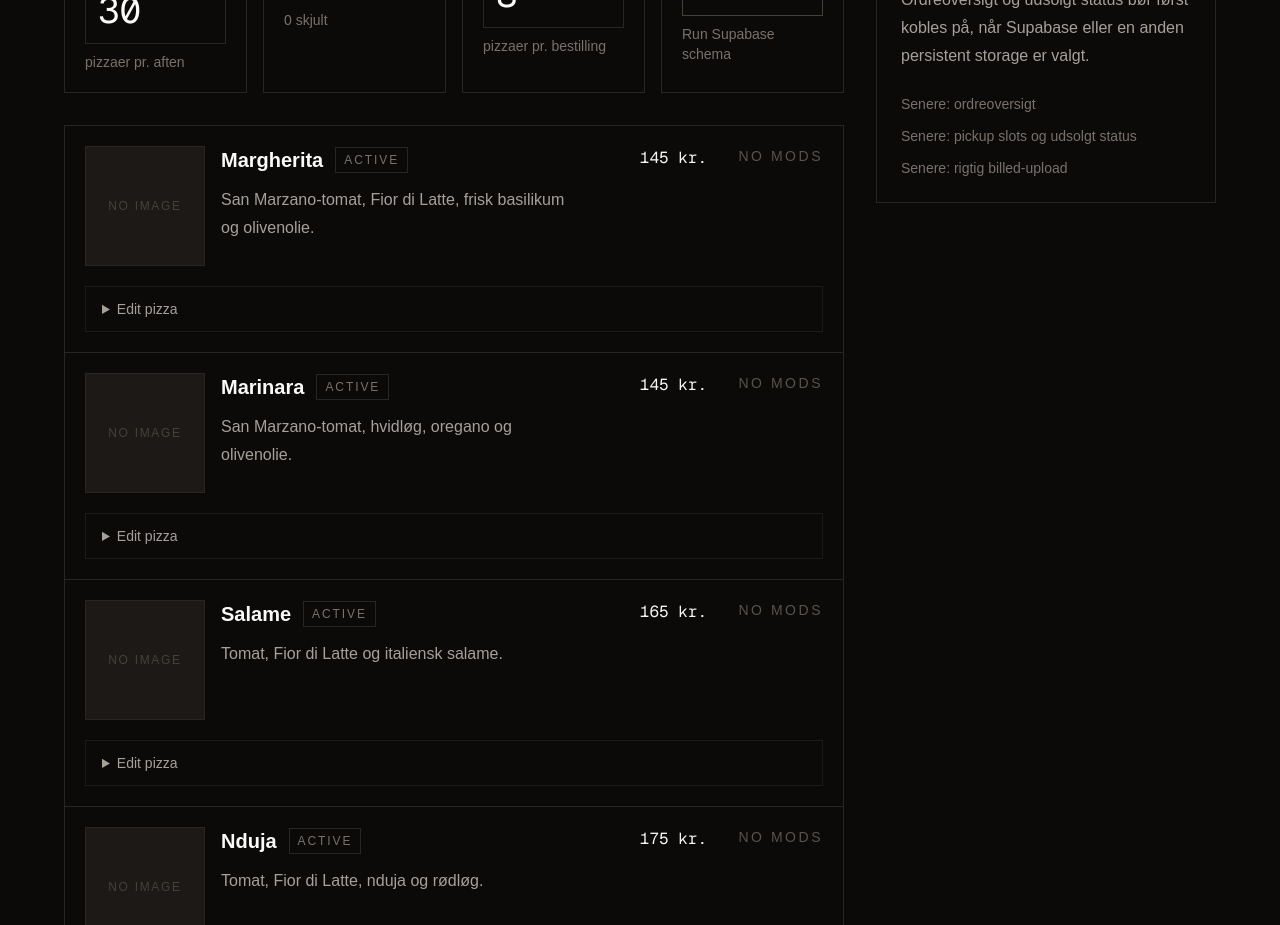
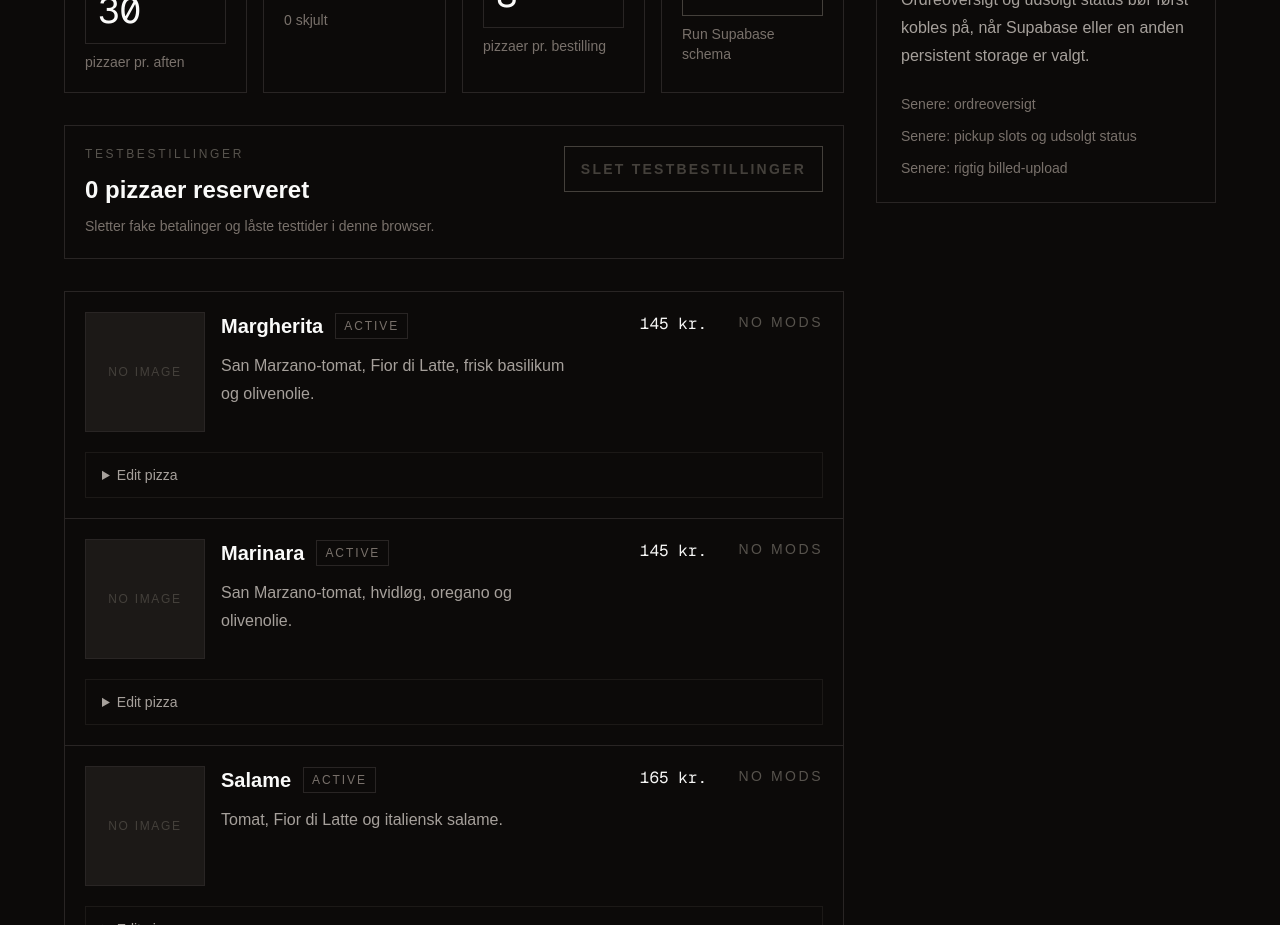
Before and after one commit to dkcsn/soegaards-pizza, a Next.js app: page /admin in a window 1280 px wide. Shown: the part 940-1865 px from the top of the page. Built offline with nearby package versions, Linux system fonts and the light colour scheme; no server answers; the database is empty.

Commit message:
Add admin clear test orders control

```diff
--- a/app/admin/AdminClient.tsx
+++ b/app/admin/AdminClient.tsx
@@ -1,6 +1,12 @@
 "use client";
 
-import { useEffect, useMemo, useState } from "react";
+import { useEffect, useMemo, useState, useSyncExternalStore } from "react";
+import {
+  clearFakeOrders,
+  getFakeOrdersServerSnapshot,
+  getFakeOrdersSnapshot,
+  subscribeToFakeOrders,
+} from "@/app/lib/fake-orders";
 import { formatPrice, type Pizza } from "@/app/lib/menu";
 import { DEFAULT_ADMIN_SETTINGS } from "@/app/lib/admin-settings";
 import {
@@ -31,7 +37,17 @@ export function AdminClient({ pizzas }: AdminClientProps) {
   );
   const [editablePizzas, setEditablePizzas] = useState(pizzas);
   const [status, setStatus] = useState("Config fallback");
+  const [isConfirmingClearOrders, setIsConfirmingClearOrders] = useState(false);
+  const orders = useSyncExternalStore(
+    subscribeToFakeOrders,
+    getFakeOrdersSnapshot,
+    getFakeOrdersServerSnapshot,
+  );
   const activePizzaCount = editablePizzas.filter((pizza) => pizza.active).length;
+  const orderedPizzaCount = orders.reduce(
+    (sum, order) => sum + order.pizzaCount,
+    0,
+  );
   const sortOrderByPizzaId = useMemo(
     () =>
       new Map(
@@ -126,6 +142,11 @@ export function AdminClient({ pizzas }: AdminClientProps) {
     void updateSupabaseMaxOrderPizzas(nextValue);
   }
 
+  function clearTestOrders() {
+    clearFakeOrders();
+    setIsConfirmingClearOrders(false);
+  }
+
   return (
     <div className="grid gap-8">
       <section className="grid gap-4 md:grid-cols-4">
@@ -187,6 +208,50 @@ export function AdminClient({ pizzas }: AdminClientProps) {
           <p className="mt-2 text-sm text-stone-500">
             {status}
           </p>
+        </div>
+      </section>
+
+      <section className="border border-stone-800 p-5">
+        <div className="flex flex-col gap-5 md:flex-row md:items-start md:justify-between">
+          <div>
+            <p className="text-xs uppercase tracking-[0.22em] text-stone-600">
+              Testbestillinger
+            </p>
+            <p className="mt-3 text-2xl font-semibold text-stone-50">
+              {orderedPizzaCount} pizzaer reserveret
+            </p>
+            <p className="mt-2 text-sm leading-6 text-stone-500">
+              Sletter fake betalinger og låste testtider i denne browser.
+            </p>
+          </div>
+
+          {!isConfirmingClearOrders ? (
+            <button
+              type="button"
+              disabled={orders.length === 0}
+              onClick={() => setIsConfirmingClearOrders(true)}
+              className="border border-stone-700 px-4 py-3 text-sm font-semibold uppercase tracking-[0.16em] text-stone-300 transition hover:border-stone-400 hover:text-stone-50 disabled:cursor-not-allowed disabled:text-stone-700"
+            >
+              Slet testbestillinger
+            </button>
+          ) : (
+            <div className="grid gap-3 sm:grid-cols-2">
+              <button
+                type="button"
+                onClick={() => setIsConfirmingClearOrders(false)}
+                className="border border-stone-800 px-4 py-3 text-sm font-semibold uppercase tracking-[0.16em] text-stone-400 transition hover:border-stone-500 hover:text-stone-100"
+              >
+                Annuller
+              </button>
+              <button
+                type="button"
+                onClick={clearTestOrders}
+                className="border border-stone-200 bg-stone-100 px-4 py-3 text-sm font-semibold uppercase tracking-[0.16em] text-stone-950 transition hover:bg-stone-300"
+              >
+                Bekræft sletning
+              </button>
+            </div>
+          )}
         </div>
       </section>
 
--- a/app/lib/fake-orders.ts
+++ b/app/lib/fake-orders.ts
@@ -108,3 +108,7 @@ export function writeFakeOrders(orders: FakeOrder[]) {
 export function addFakeOrder(order: FakeOrder) {
   writeFakeOrders([...readFakeOrders(), order]);
 }
+
+export function clearFakeOrders() {
+  writeFakeOrders([]);
+}
--- a/app/menu/MenuClient.tsx
+++ b/app/menu/MenuClient.tsx
@@ -5,12 +5,10 @@ import { useRouter } from "next/navigation";
 import {
   DAILY_PIZZA_CAPACITY,
   DEFAULT_MAX_ORDER_PIZZAS,
-  PIZZA_CAPACITY_MINUTES,
   areLateSlotsReleasedForCapacity,
   canReservePickupSlot,
   generatePickupSlotsWithDynamicCapacity,
   generateStandardPickupSlots,
-  getCapacityMinutes,
   getReservedPizzaCount,
   type PickupSlot,
 } from "@/app/lib/booking";
@@ -413,11 +411,6 @@ export function MenuClient({ pizzas, nowIso }: MenuClientProps) {
               })}
             </div>
 
-            <p className="mt-3 text-sm leading-6 text-stone-500">
-              {itemCount > 0
-                ? `${itemCount} pizzaer reserverer ${getCapacityMinutes(itemCount)} minutters ovnkapacitet.`
-                : `1 pizza reserverer ${PIZZA_CAPACITY_MINUTES} minutters ovnkapacitet.`}
-            </p>
             {!lateSlotsAreReleased ? (
               <p className="mt-2 text-sm leading-6 text-stone-500">
                 Sene tider åbner, når tidligere kapacitet er tættere booket.
```
